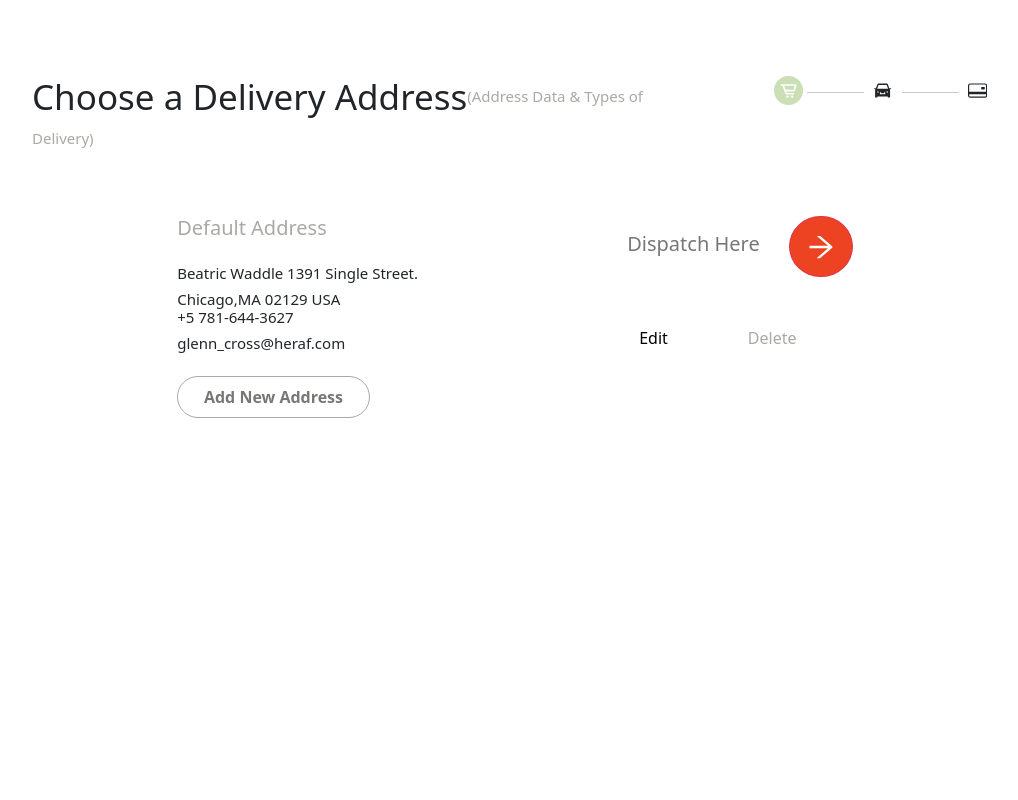
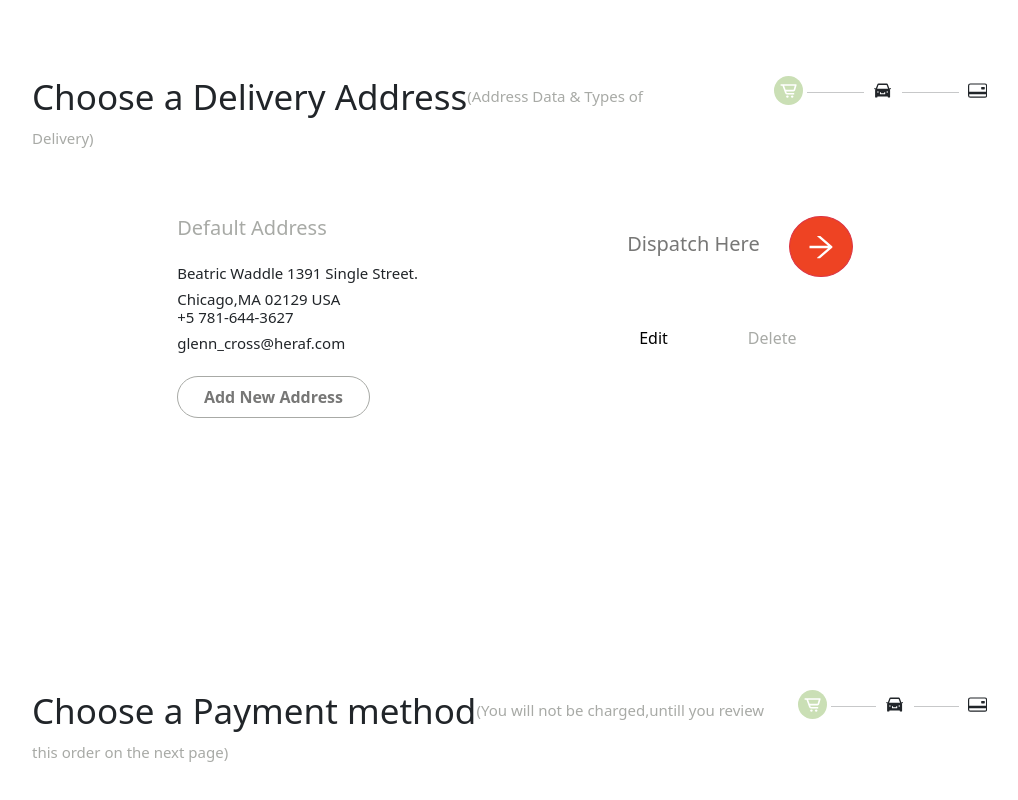
Before and after one commit to Animesh-weavers/heraf, a React (Create React App) app: page / in a window 1280 px wide. Shown: the part 1169-1969 px from the top of the page, without its empty margins (128-1146 px from the left). Before the commit the page ends 1699 px from the top, so only its background shows below. Built offline with nearby package versions, Linux system fonts and the light colour scheme.

Commit message:
create title static container and code structure

```diff
--- a/src/App.js
+++ b/src/App.js
@@ -1,13 +1,14 @@
 import React from "react";
 import DeliveryPage from "./Components/DeliveryAddress_Page/DeliveryPage";
+import PaymentCard_Page from "./Components/PaymentCard_Page/PaymentCard_Page";
 import PaymentPage from "./Components/Payment_Page/PaymentPage";
-
 
 const App = () => {
   return (
     <div className="App">
       <PaymentPage />
       <DeliveryPage />
+      <PaymentCard_Page />
     </div>
   );
 };
--- a/src/Components/PaymentCard_Page/PaymentCard_Page.js
+++ b/src/Components/PaymentCard_Page/PaymentCard_Page.js
@@ -1,10 +1,26 @@
-import React from 'react';
-import './PaymentCard_Page.css'
+import React from "react";
+import "./PaymentCard_Page.css";
+import Title from "../Title/Title";
+import DeliveryStatus from "../DeliveryStatus/DeliveryStatus";
 
 const PaymentCard_Page = () => {
   return (
-    <div>PaymentCard_Page</div>
-  )
-}
+    <>
+      <div className="staticContainer">
+        <div className="static-header-container">
+          <div className="static-Title">
+            <Title
+              title="Choose a Payment method"
+              sup="You will not be charged,untill you review this order on the next page"
+            />
+          </div>
+          <div className="static-status-delivery">
+            <DeliveryStatus />
+          </div>
+        </div>
+      </div>
+    </>
+  );
+};
 
-export default PaymentCard_Page
+export default PaymentCard_Page;
```
Also changed, not shown: src/Components/DeliveryAddress_Page/DeliveryPage.css (+6 -10 lines).
